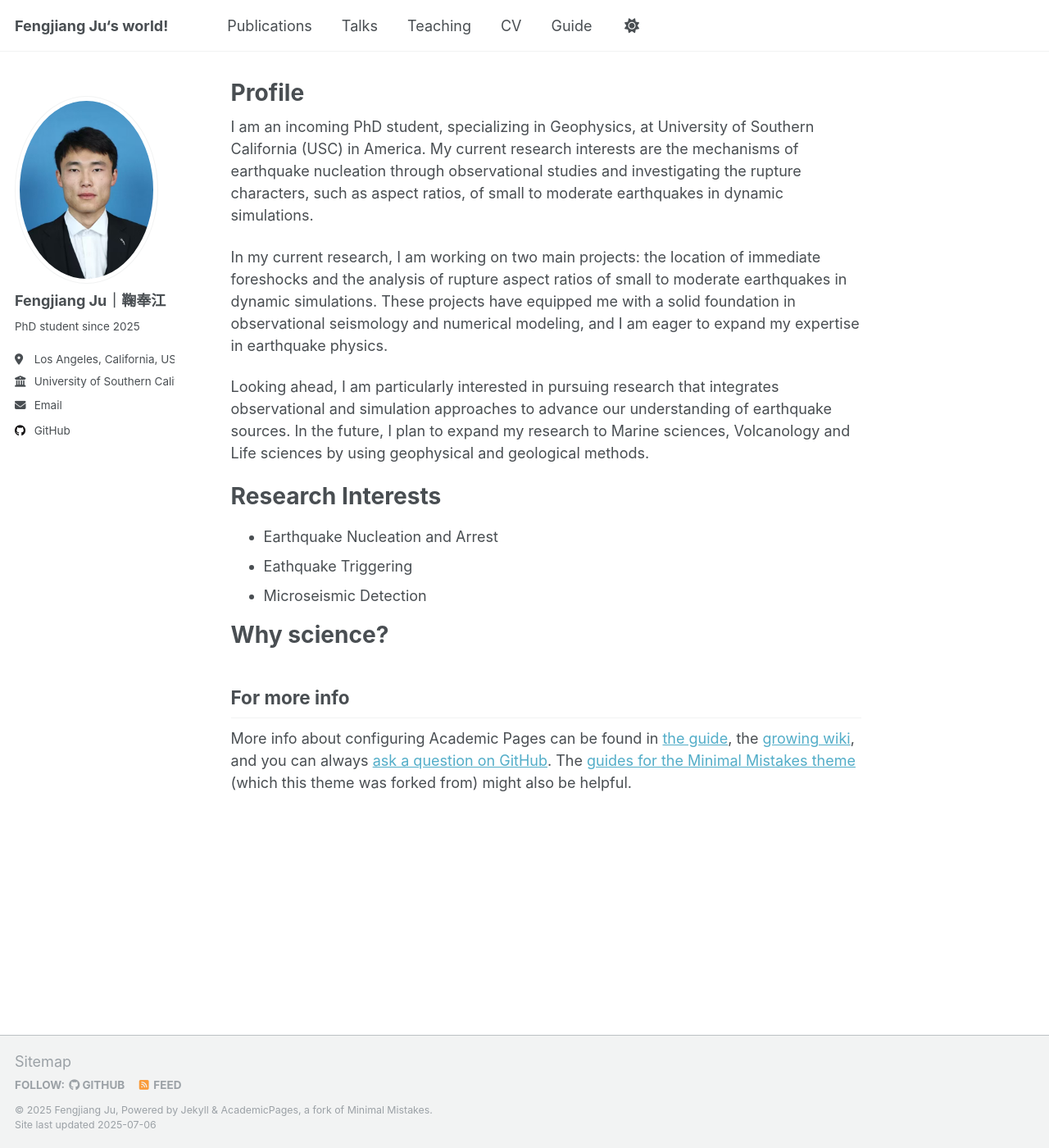
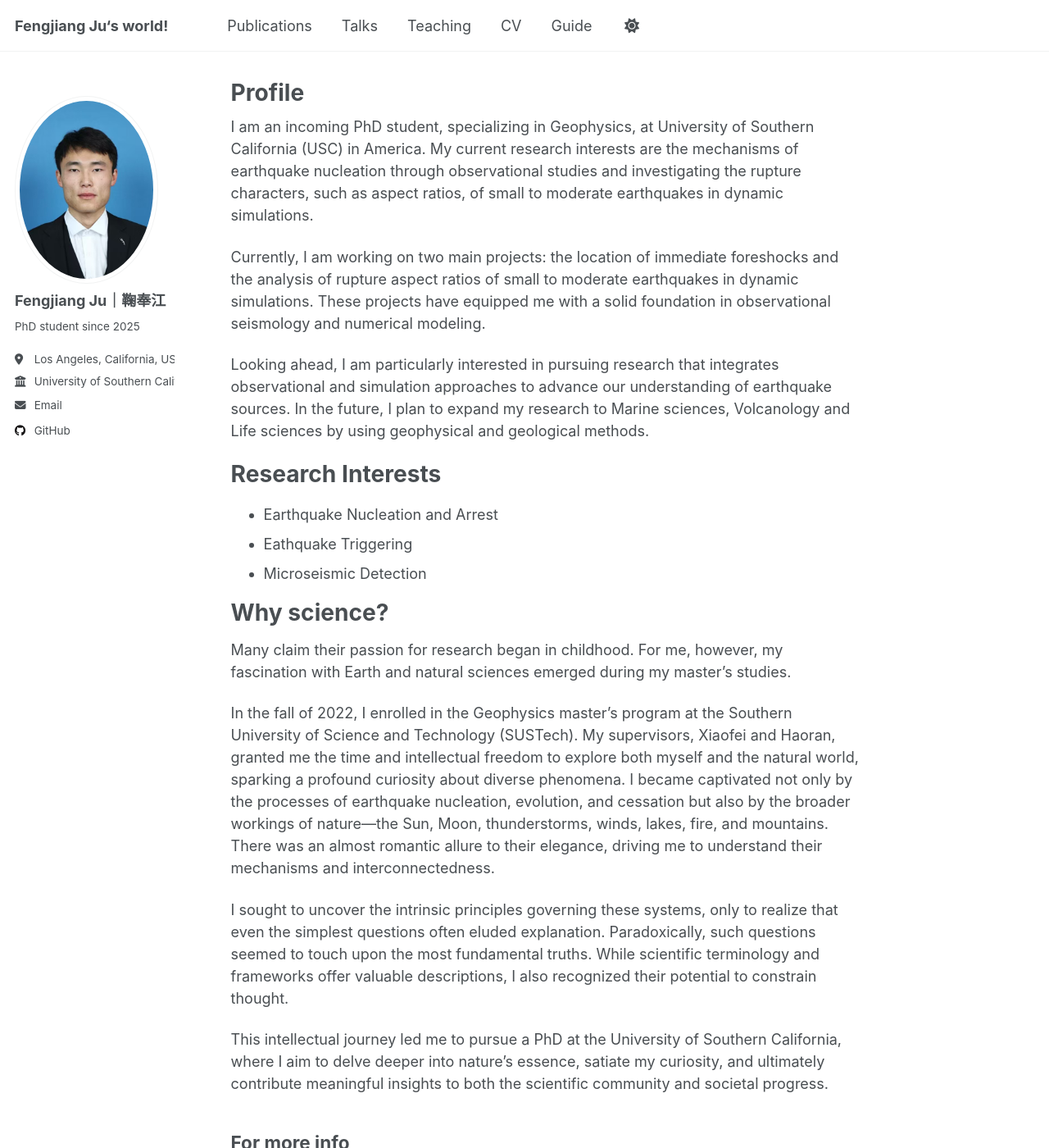
Before and after one commit to FengJiangJu/fengjiangju.github.io, a Jekyll site: the page built from _pages/about.md, in a window 1280 px wide and 1400 px high. Shown: the whole window at 82% size. Built offline with Jekyll 4.4.1, drawn with Linux system fonts in a browser that asks for light colours; a script that is not in the unit is left out; some of the changed text lies outside the part shown.

Commit message:
Update about.md

```diff
--- a/_pages/about.md
+++ b/_pages/about.md
@@ -9,7 +9,7 @@ redirect_from:
 
 I am an incoming PhD student, specializing in Geophysics, at University of Southern California (USC) in America. My current research interests are the mechanisms of earthquake nucleation through observational studies and investigating the rupture characters, such as aspect ratios, of small to moderate earthquakes in dynamic simulations.
 
-In my current research, I am working on two main projects: the location of immediate foreshocks and the analysis of rupture aspect ratios of small to moderate earthquakes in dynamic simulations. These projects have equipped me with a solid foundation in observational seismology and numerical modeling, and I am eager to expand my expertise in earthquake physics.
+Currently, I am working on two main projects: the location of immediate foreshocks and the analysis of rupture aspect ratios of small to moderate earthquakes in dynamic simulations. These projects have equipped me with a solid foundation in observational seismology and numerical modeling.
 
 Looking ahead, I am particularly interested in pursuing research that integrates observational and simulation approaches to advance our understanding of earthquake sources. In the future, I plan to expand my research to Marine sciences, Volcanology and Life sciences by using geophysical and geological methods.
 
@@ -21,9 +21,14 @@ Research Interests
 
 Why science?
 ======
+Many claim their passion for research began in childhood. For me, however, my fascination with Earth and natural sciences emerged during my master’s studies.
 
+In the fall of 2022, I enrolled in the Geophysics master’s program at the Southern University of Science and Technology (SUSTech). My supervisors, Xiaofei and Haoran, granted me the time and intellectual freedom to explore both myself and the natural world, sparking a profound curiosity about diverse phenomena. I became captivated not only by the processes of earthquake nucleation, evolution, and cessation but also by the broader workings of nature—the Sun, Moon, thunderstorms, winds, lakes, fire, and mountains. There was an almost romantic allure to their elegance, driving me to understand their mechanisms and interconnectedness.
 
+I sought to uncover the intrinsic principles governing these systems, only to realize that even the simplest questions often eluded explanation. Paradoxically, such questions seemed to touch upon the most fundamental truths. While scientific terminology and frameworks offer valuable descriptions, I also recognized their potential to constrain thought.
+
+This intellectual journey led me to pursue a PhD at the University of Southern California, where I aim to delve deeper into nature’s essence, satiate my curiosity, and ultimately contribute meaningful insights to both the scientific community and societal progress.
 
 For more info
 ------
-More info about configuring Academic Pages can be found in [the guide](https://academicpages.github.io/markdown/), the [growing wiki](https://github.com/academicpages/academicpages.github.io/wiki), and you can always [ask a question on GitHub](https://github.com/academicpages/academicpages.github.io/discussions). The [guides for the Minimal Mistakes theme](https://mmistakes.github.io/minimal-mistakes/docs/configuration/) (which this theme was forked from) might also be helpful.
+For further details about Fengjiang, kindly reach out by email.
```
